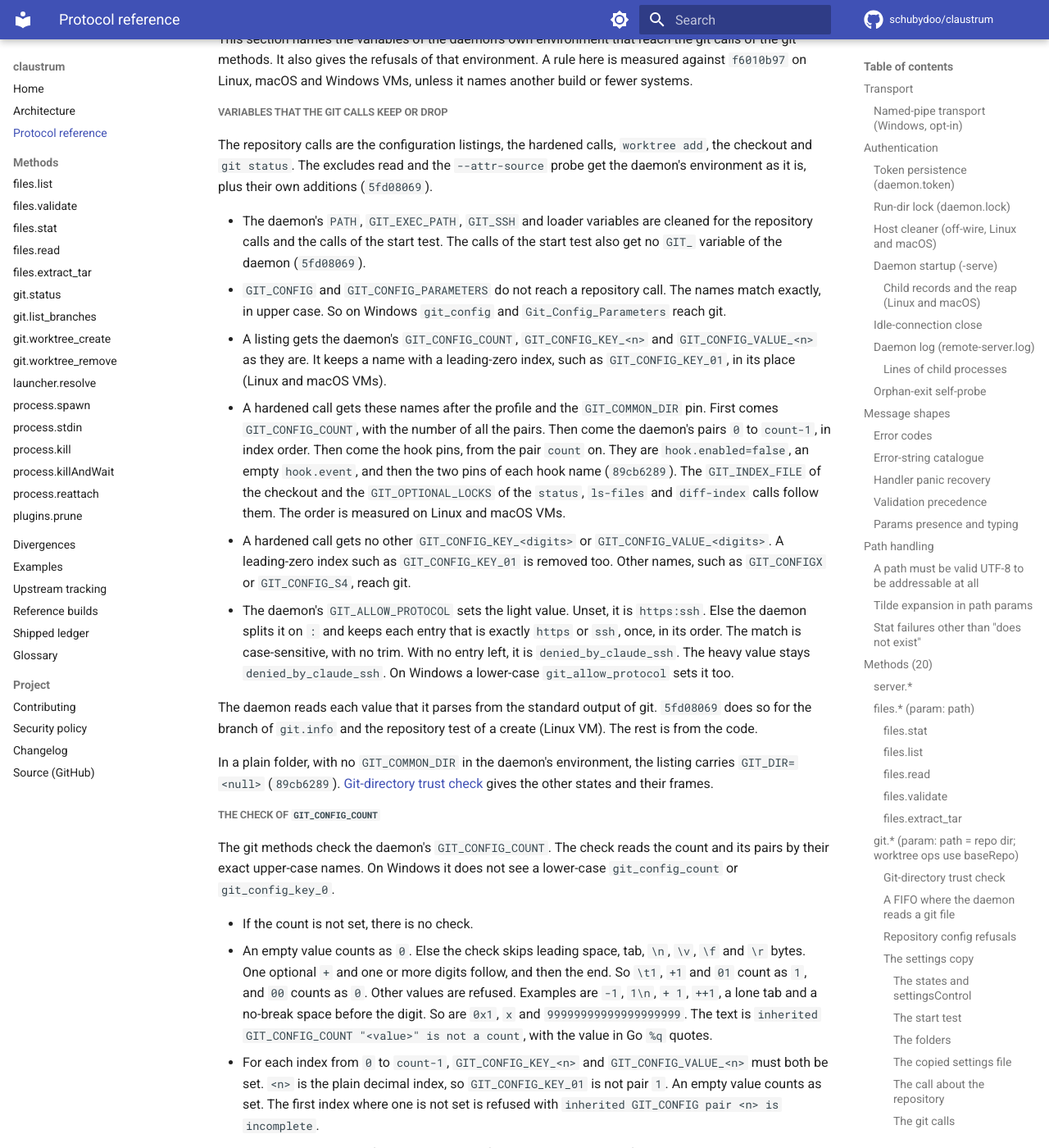
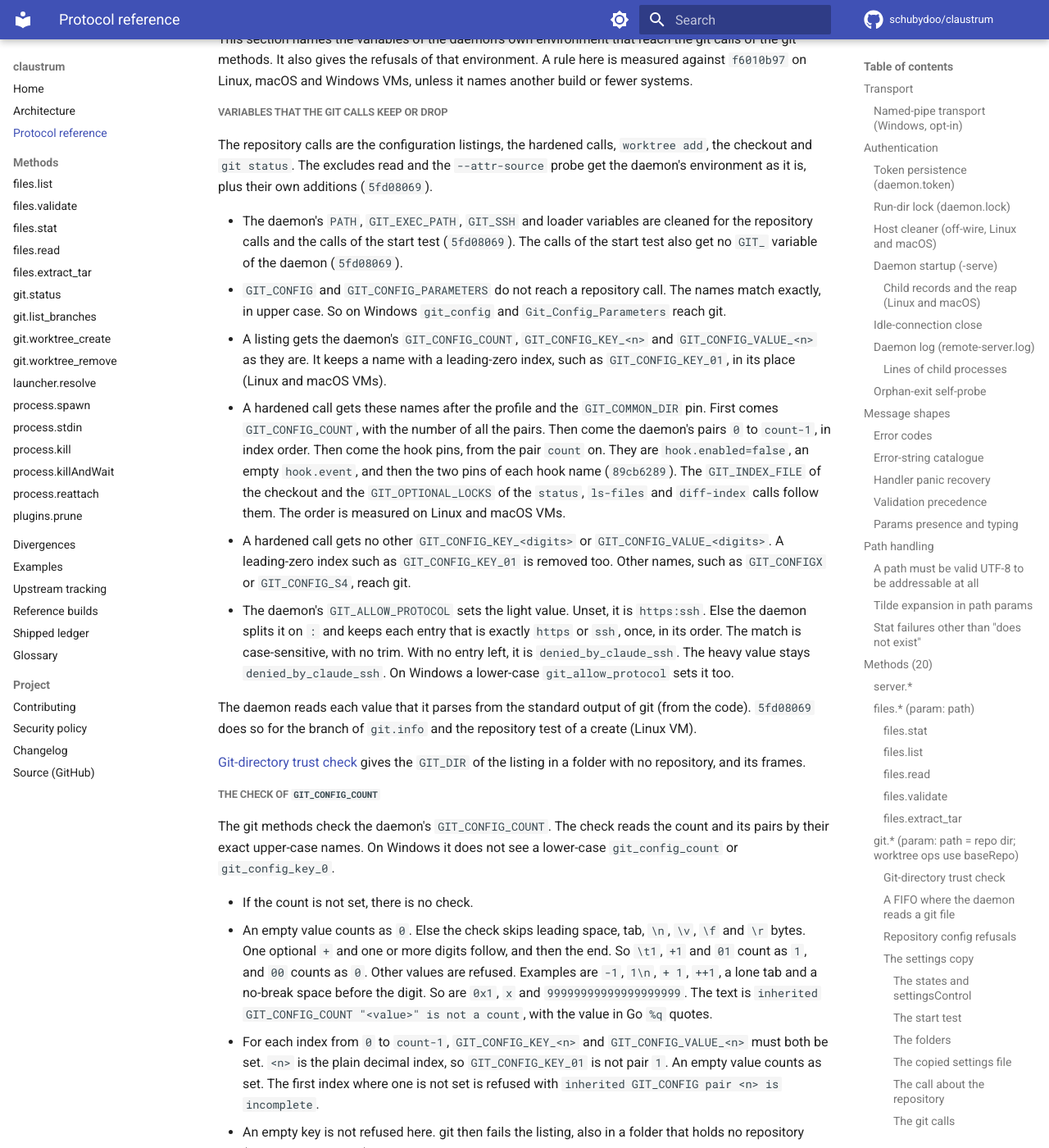
Before and after one commit to schubydoo/claustrum, an MkDocs documentation site: the page built from docs/PROTOCOL.md, in a window 1280 px wide and 1400 px high, scrolled down 71878 px. Shown: the whole window at 82% size. Built offline with MkDocs 1.6.1 and Material for MkDocs 9.7.7, drawn with Linux system fonts in a browser that asks for light colours; comment, search, counter and statistics services are not loaded; some of the changed text lies outside the part shown.

Commit message:
docs: fix the review findings of the own git environment cut
Co-Authored-By: Claude Opus 5.5 <noreply@anthropic.com>

```diff
--- a/docs/PROTOCOL.md
+++ b/docs/PROTOCOL.md
@@ -2771,8 +2771,9 @@ The repository calls are the configuration listings, the hardened calls,
 additions (`5fd08069`).
 
 - The daemon's `PATH`, `GIT_EXEC_PATH`, `GIT_SSH` and loader variables are
-  cleaned for the repository calls and the calls of the start test. The calls of
-  the start test also get no `GIT_` variable of the daemon (`5fd08069`).
+  cleaned for the repository calls and the calls of the start test (`5fd08069`).
+  The calls of the start test also get no `GIT_` variable of the daemon
+  (`5fd08069`).
 - `GIT_CONFIG` and `GIT_CONFIG_PARAMETERS` do not reach a repository call. The
   names match exactly, in upper case. So on Windows `git_config` and
   `Git_Config_Parameters` reach git.
@@ -2798,14 +2799,12 @@ additions (`5fd08069`).
   `denied_by_claude_ssh`. On Windows a lower-case `git_allow_protocol` sets it
   too.
 
-The daemon reads each value that it parses from the standard output of git.
-`5fd08069` does so for the branch of `git.info` and the repository test of a
-create (Linux VM). The rest is from the code.
-
-In a plain folder, with no `GIT_COMMON_DIR` in the daemon's environment, the
-listing carries `GIT_DIR=<null>` (`89cb6289`).
-[Git-directory trust check](#git-directory-trust-check) gives the other states and
-their frames.
+The daemon reads each value that it parses from the standard output of git (from
+the code). `5fd08069` does so for the branch of `git.info` and the repository
+test of a create (Linux VM).
+
+[Git-directory trust check](#git-directory-trust-check) gives the `GIT_DIR` of the
+listing in a folder with no repository, and its frames.
 
 ##### The check of `GIT_CONFIG_COUNT`
 
@@ -2864,9 +2863,9 @@ repository too, with these frames. Nothing changes on disk.
 | `git.worktree_remove` without `worktreeRoot`, plain-folder `baseRepo`, worktree directory gone | `{"success":false,"error":"failed to remove worktree: could not check whether <worktreePath> is locked (<text>); retry"}` |
 | `git.worktree_remove` with `worktreeRoot`, plain-folder `baseRepo` | `{"success":false,"error":"failed to remove worktree: cannot determine the repository's work tree: <text>"}`. Linux and macOS VMs. Windows is not measured. There claustrum refuses the `worktreeRoot` first (from the code) |
 
-A path that does not exist keeps its frames. On Windows that is measured for
-`git.info`. On Linux and macOS a plain folder of mode 0000, where git cannot
-start, keeps its frames too.
+A path that does not exist answers as it does with nothing set (Linux and macOS
+VMs, and `git.info` on a Windows VM). On Linux and macOS a plain folder of mode
+0000, where git cannot start, answers so too.
 
 These states are not measured. The rules are from the code.
 
```
Also changed, not shown: other parts of docs/PROTOCOL.md (+1 -1 lines).
